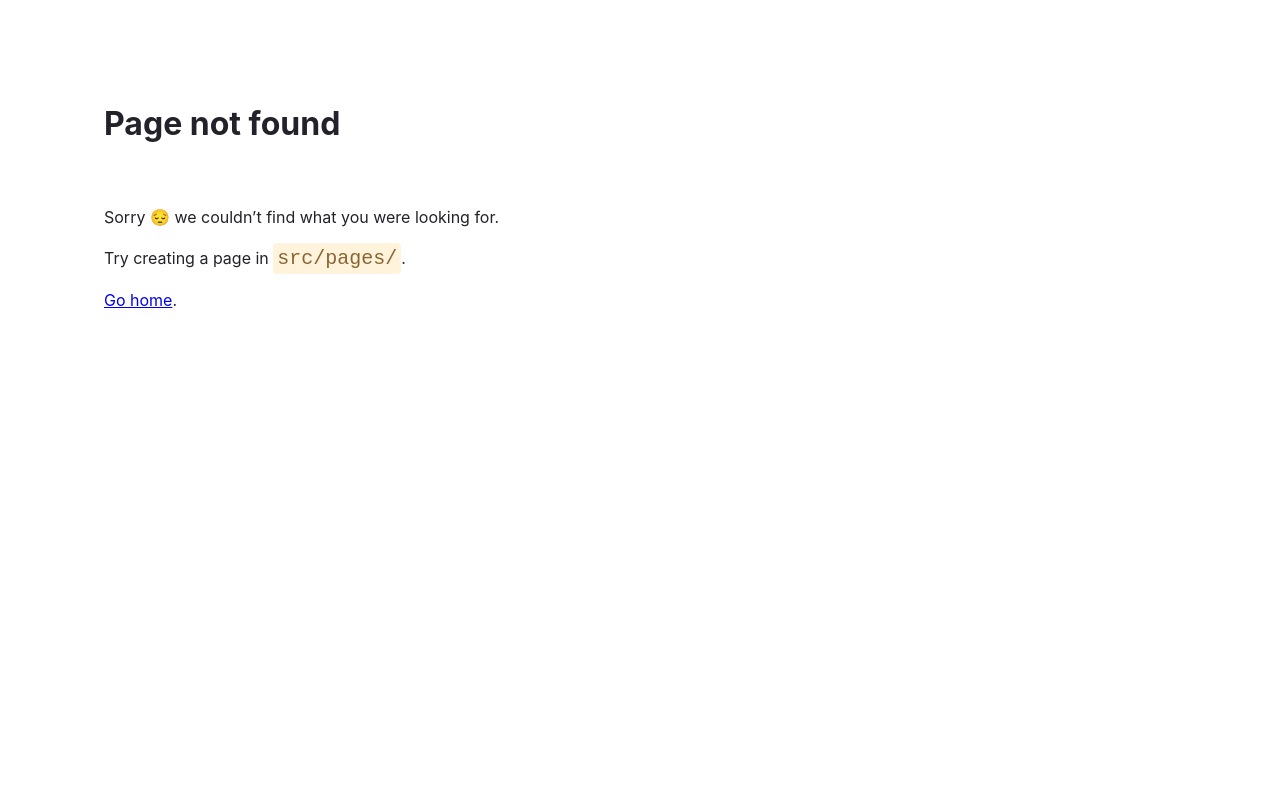
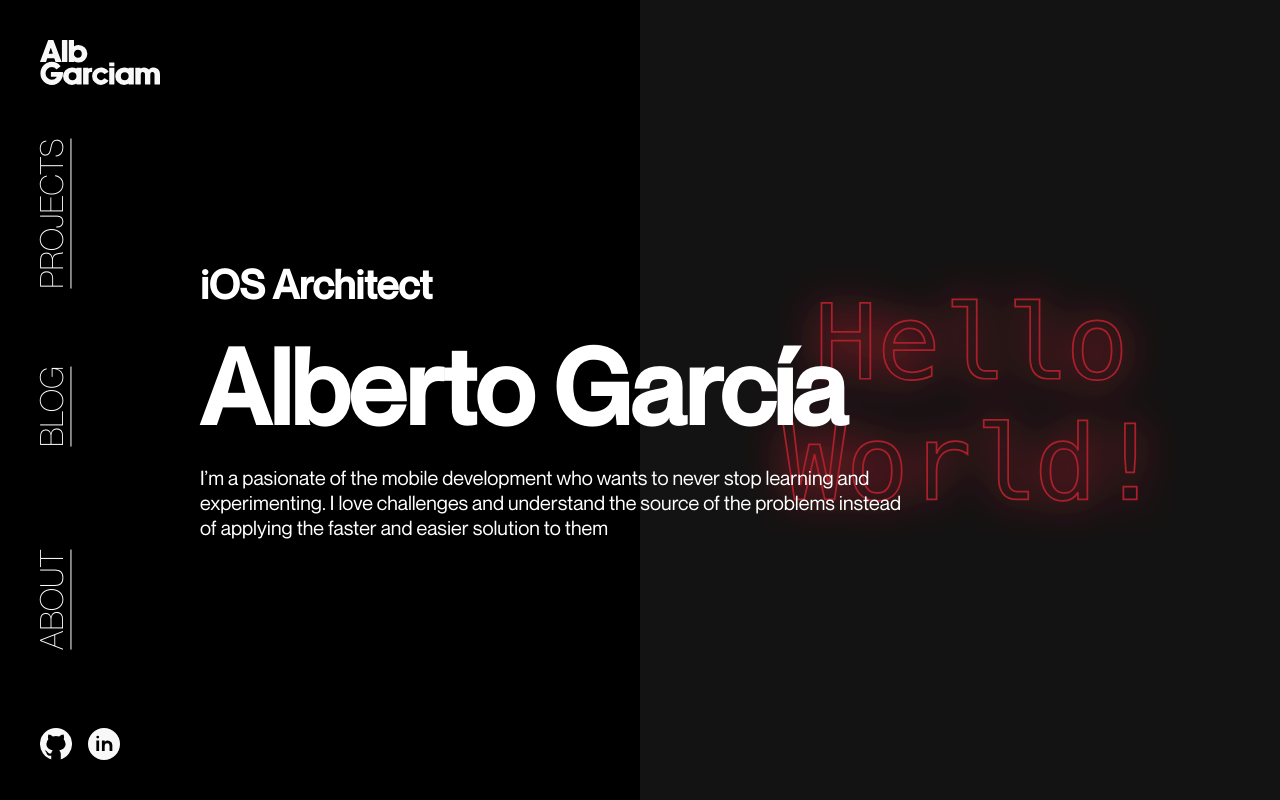
Before and after one commit to AlbGarciam/albgarciam.github.io, a Gatsby site: page /product in a window 1280 px wide. Before the commit this address had no page. Built offline with nearby package versions, Linux system fonts and the light colour scheme; Gatsby itself is replaced by a stand-in of ours.

Commit message:
Create new landing

```diff
--- /dev/null
+++ b/src/atoms/SocialFooter/index.js
@@ -0,0 +1,21 @@
+import React from "react";
+import { navigate } from "gatsby";
+
+const iconStyle = {
+  height: "2rem",
+  width: "2rem"
+}
+
+export default class SocialFooter extends React.Component {
+
+  render() {
+    return (<div style={{ display: "flex", gap: "1rem" }}>
+      <a style={iconStyle} href="https://github.com/AlbGarciam">
+        <img style={iconStyle} src="/images/github.svg" alt="AlbGarciam's Github" />
+      </a>
+      <a style={iconStyle} href="https://www.linkedin.com/in/alberto-garcia-munoz/">
+        <img style={iconStyle} src="/images/linkedin.svg" alt="AlbGarciam's LinkedIn" />
+      </a>
+    </div>)
+  }
+}
--- a/src/atoms/index.js
+++ b/src/atoms/index.js
@@ -7,6 +7,7 @@ import SectionTitle from "./SectionTitle";
 import ActionCard from "./ActionCard";
 import FooterItem from "./FooterItem";
 import ProjectHeader from "./ProjectHeader";
+import SocialFooter from "./SocialFooter";
 
 export {
   SiteIcon,
@@ -18,4 +19,5 @@ export {
   ActionCard,
   FooterItem,
   ProjectHeader,
+  SocialFooter
 };
--- /dev/null
+++ b/src/json/landing.json
@@ -0,0 +1,7 @@
+{
+  "header": {
+    "preTitle": "iOS Architect",
+    "title": "Alberto García",
+    "subtitle": "I’m a pasionate of the mobile development who wants to never stop learning and experimenting. I love challenges and understand the source of the problems instead of applying the faster and easier solution to them"
+  }
+}
--- /dev/null
+++ b/src/molecules/DesktopNavBar/index.js
@@ -0,0 +1,76 @@
+import React from "react";
+import { SocialFooter } from "../../atoms";
+import Theme from "../../theme";
+
+const internalStyles = {
+  width: "7.5rem",
+  display: "flex",
+  flexDirection: "column",
+  height: "100%",
+  justifyContent: "space-between",
+  gap: "2rem"
+}
+
+const linkStyle = {
+  fontFamily: Theme.Fonts.navigation,
+  color: Theme.Colors.primaryText,
+  textDecoration: "none",
+  borderBottom: Theme.Colors.primaryText + " 1px solid"
+}
+
+const linkContainer = {
+  flexGrow: "1",
+  display: "flex",
+  alignContent: "center",
+  justifyContent: "center",
+  alignItems: "center",
+  aspecRatio: "1",
+  transform: "rotate(-90deg)",
+}
+
+const iconStyle = {
+  width: "7.5rem",
+  height: "auto"
+}
+
+export default class DesktopNavBar extends React.Component {
+  state = { height: 0 };
+
+  componentDidMount() {
+    const { innerHeight: height } = window;
+    this.setState({ height });
+    window.addEventListener("resize", this.handleResize.bind(this));
+  }
+
+  handleResize() {
+    const { innerHeight: height } = window;
+    this.setState({ height });
+  }
+
+  render() {
+    const style = { ...this.props.style, ...internalStyles }
+    const fontSize = Math.min(2, 2 * this.state.height / 748) + "rem"
+    return (
+      <div style={style}>
+        <img style={iconStyle} src="/icon-logo.svg" alt="AlbGarciam's logo" />
+        <div style={{
+          display: "flex",
+          flexDirection: "column",
+          flex: "1",
+          transform: "translateX(-40%)"
+        }}>
+          <div style={linkContainer}>
+            <a href="/projects" style={{ ...linkStyle, fontSize }}>PROJECTS</a>
+          </div>
+          <div style={linkContainer}>
+            <a href="/blog" style={{ ...linkStyle, fontSize }}>BLOG</a>
+          </div>
+          <div style={linkContainer}>
+            <a href="/about" style={{ ...linkStyle, fontSize }}>ABOUT</a>
+          </div>
+        </div>
+        <SocialFooter />
+      </div>
+    );
+  }
+}
--- /dev/null
+++ b/src/molecules/Heading/index.js
@@ -0,0 +1,42 @@
+import React from "react";
+import Theme from "../../theme";
+
+const internalStyles = {
+  display: "flex",
+  flexDirection: "column",
+  justifyContent: "flex-start",
+  color: Theme.Colors.primaryText,
+  gap: "1rem"
+}
+
+const preTitleStyle = {
+  margin: "0",
+  fontFamily: Theme.Fonts.headingPreTitle,
+  fontSize: "2.5rem"
+}
+
+const titleStyle = {
+  margin: "0",
+  fontFamily: Theme.Fonts.headingTitle,
+  fontSize: "6.5rem"
+}
+
+const subtitleStyle = {
+  margin: "0",
+  fontFamily: Theme.Fonts.headingSubtitle,
+  fontSize: "1.25rem"
+}
+
+export default class Heading extends React.Component {
+  render() {
+    const style = { ...this.props.style, ...internalStyles }
+    const { preTitle, title, subtitle } = this.props.content
+    return (
+      <div style={style}>
+        <h3 style={preTitleStyle}>{preTitle}</h3>
+        <h1 style={titleStyle}>{title}</h1>
+        <p style={subtitleStyle}>{subtitle}</p>
+      </div >
+    );
+  }
+}
--- /dev/null
+++ b/src/molecules/TwoToneBackground/index.js
@@ -0,0 +1,46 @@
+import React from "react";
+import Theme from "../../theme";
+
+const internalStyles = {
+  display: "flex",
+  justifyContent: "flex-end"
+}
+
+const twoToneBackground = {
+  display: "flex",
+  flexDirection: "column",
+  justifyContent: "center",
+  backgroundColor: Theme.Colors.card,
+}
+
+const imageStyle = {
+  height: "auto",
+  margin: "0 4rem"
+}
+
+export default class TwoToneBackground extends React.Component {
+  state = { width: 0 };
+
+  componentDidMount() {
+    const { innerWidth: width } = window;
+    this.setState({ width });
+    window.addEventListener("resize", this.handleResize.bind(this));
+  }
+
+  handleResize() {
+    const { innerWidth: width } = window;
+    this.setState({ width });
+  }
+
+  render() {
+    const style = { ...this.props.style, ...internalStyles }
+    const width = (this.state.width < 768 ? "100%" : "50%")
+    return (
+      <div style={style}>
+        <div style={{ ...twoToneBackground, width }} >
+          <img style={imageStyle} src={this.props.image} />
+        </div>
+      </div >
+    );
+  }
+}
--- a/src/molecules/index.js
+++ b/src/molecules/index.js
@@ -3,5 +3,8 @@ import TaglineContainer from "./TaglineContainer";
 import HorizontalCarousel from "./HorizontalCarousel";
 import Footer from "./Footer";
 import ProjectCard from "./ProjectCard";
+import DesktopNavBar from "./DesktopNavBar"
+import TwoToneBackground from "./TwoToneBackground";
+import Heading from "./Heading";
 
-export { NavBar, TaglineContainer, HorizontalCarousel, Footer, ProjectCard };
+export { NavBar, TaglineContainer, HorizontalCarousel, Footer, ProjectCard, DesktopNavBar, TwoToneBackground, Heading };
--- /dev/null
+++ b/src/organisms/DynamicNavBar/index.js
@@ -0,0 +1,34 @@
+import React from "react";
+import { DesktopNavBar } from "../../molecules";
+import Theme from "../../theme";
+
+const internalStyles = {
+  backgroundColor: "clear",
+  height: "100%"
+}
+
+export default class DynamicNavBar extends React.Component {
+  state = { width: 0 };
+
+  componentDidMount() {
+    const { innerWidth: width } = window;
+    this.setState({ width });
+    window.addEventListener("resize", this.handleResize.bind(this));
+  }
+
+  handleResize() {
+    const { innerWidth: width } = window;
+    this.setState({ width });
+  }
+
+  render() {
+    const style = { ...this.props.style, ...internalStyles }
+    const isMobile = this.state.width <= 768
+    return (
+      <div style={style}>
+        {!isMobile && <DesktopNavBar style={{ height: "100%" }} />}
+        {/* Pending to include mobile NavBar */}
+      </div>
+    );
+  }
+}
--- a/src/organisms/index.js
+++ b/src/organisms/index.js
@@ -1,3 +1,4 @@
 import LandingSections from "./LandingSections";
+import DynamicNavBar from "./DynamicNavBar";
 
-export { LandingSections };
+export { LandingSections, DynamicNavBar };
--- /dev/null
+++ b/src/pages/product.js
@@ -0,0 +1,57 @@
+import * as React from "react";
+import { DynamicNavBar } from "../organisms"
+import { TwoToneBackground, Heading } from "../molecules";
+import landing from "../json/landing.json"
+import Theme from "../theme";
+
+const mainStyles = {
+  position: "absolute",
+  top: "0", left: "0", right: "0", bottom: "0",
+  backgroundColor: "#000000",
+  display: "flex",
+  flexDirection: "column",
+};
+
+const backgroundStyle = {
+  position: "absolute",
+  top: "0", left: "0", right: "0", bottom: "0",
+  zIndex: "0"
+}
+
+const containerStyles = {
+  display: "flex",
+  alignItems: "center",
+  gap: "2.5rem",
+  margin: "2.5rem",
+  height: "100%",
+  zIndex: "99999"
+}
+
+export default class IndexPage extends React.Component {
+  state = { width: 0 };
+
+  componentDidMount() {
+    const { innerWidth: width } = window;
+    this.setState({ width });
+    window.addEventListener("resize", this.handleResize.bind(this));
+  }
+
+  handleResize() {
+    const { innerWidth: width } = window;
+    this.setState({ width });
+  }
+
+  render() {
+    const width = (this.state.width < 768 ? "100%" : "50%")
+    const maxWidth = this.state.width > 768 ? "60%" : null
+    return (
+      <main style={mainStyles}>
+        <TwoToneBackground style={backgroundStyle} image="/images/hello-world.svg" />
+        <div style={containerStyles}>
+          <DynamicNavBar />
+          <Heading style={{ maxWidth }} content={landing.header} />
+        </div>
+      </main>
+    );
+  }
+}
--- a/src/theme/Typography/index.js
+++ b/src/theme/Typography/index.js
@@ -14,4 +14,8 @@ export default {
   subtitle: Fonts.medium,
   pills: Fonts.medium,
   p: Fonts.regular,
+  navigation: Fonts.light,
+  headingTitle: Fonts.medium,
+  headingPreTitle: Fonts.medium,
+  headingSubtitle: Fonts.regular,
 };
--- a/src/theme/Typography/style.css
+++ b/src/theme/Typography/style.css
@@ -22,6 +22,7 @@ body {
     margin: 0;
     padding: 0;
     overflow-x: hidden;
+    background-color: black !important;
 }
 
 html {
```
Also changed, not shown: static/images/hello-world.svg (added), 2 other files.
